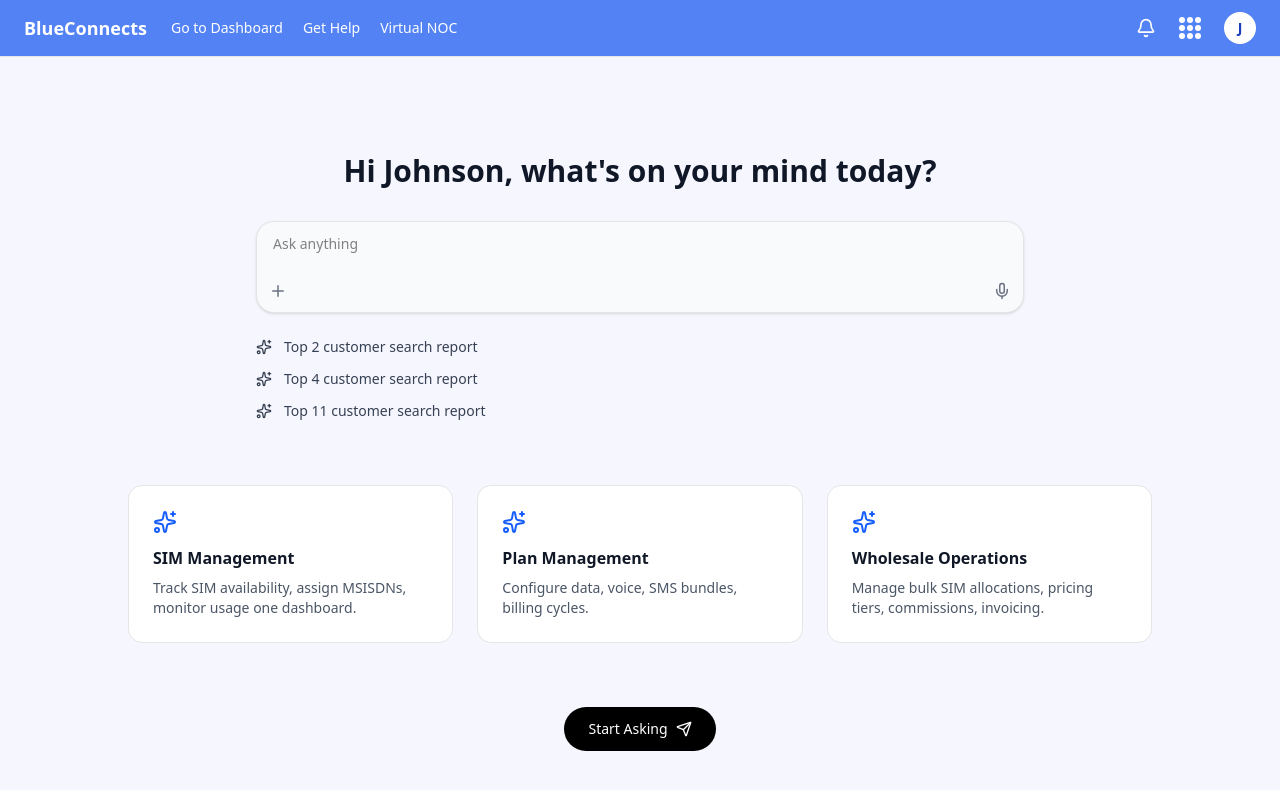
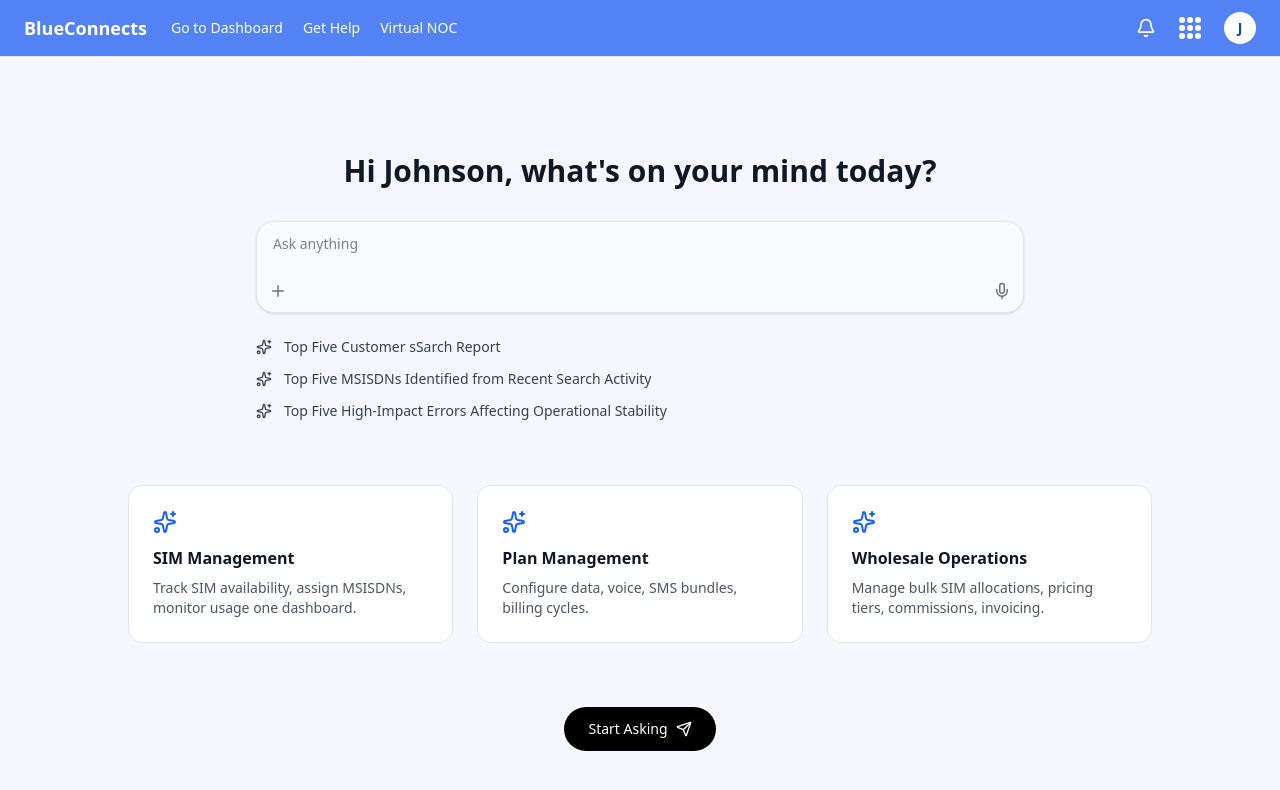
Before and after one commit to pawanitcsvcare-jpg/prototype, a Next.js app: page /ai-mode-page in a window 1280 px wide. Shown: the top 790 px of the page. Built offline with nearby package versions, Linux system fonts and the light colour scheme.

Commit message:
seach list add

```diff
--- a/src/app/ai-mode-page/page.tsx
+++ b/src/app/ai-mode-page/page.tsx
@@ -100,9 +100,9 @@ const getHeadingByQuery = (query: string) => {
             {/* SUGGESTIONS */}
             <div className="mt-6 w-full max-w-3xl space-y-3">
               {[
-                "Top 2 customer search report",
-                "Top 4 customer search report",
-                "Top 11 customer search report",
+                "Top Five Customer sSarch Report",
+                "Top Five MSISDNs Identified from Recent Search Activity",
+                "Top Five High-Impact Errors Affecting Operational Stability",
               ].map((text, i) => (
                 <button
                   key={i}
```
